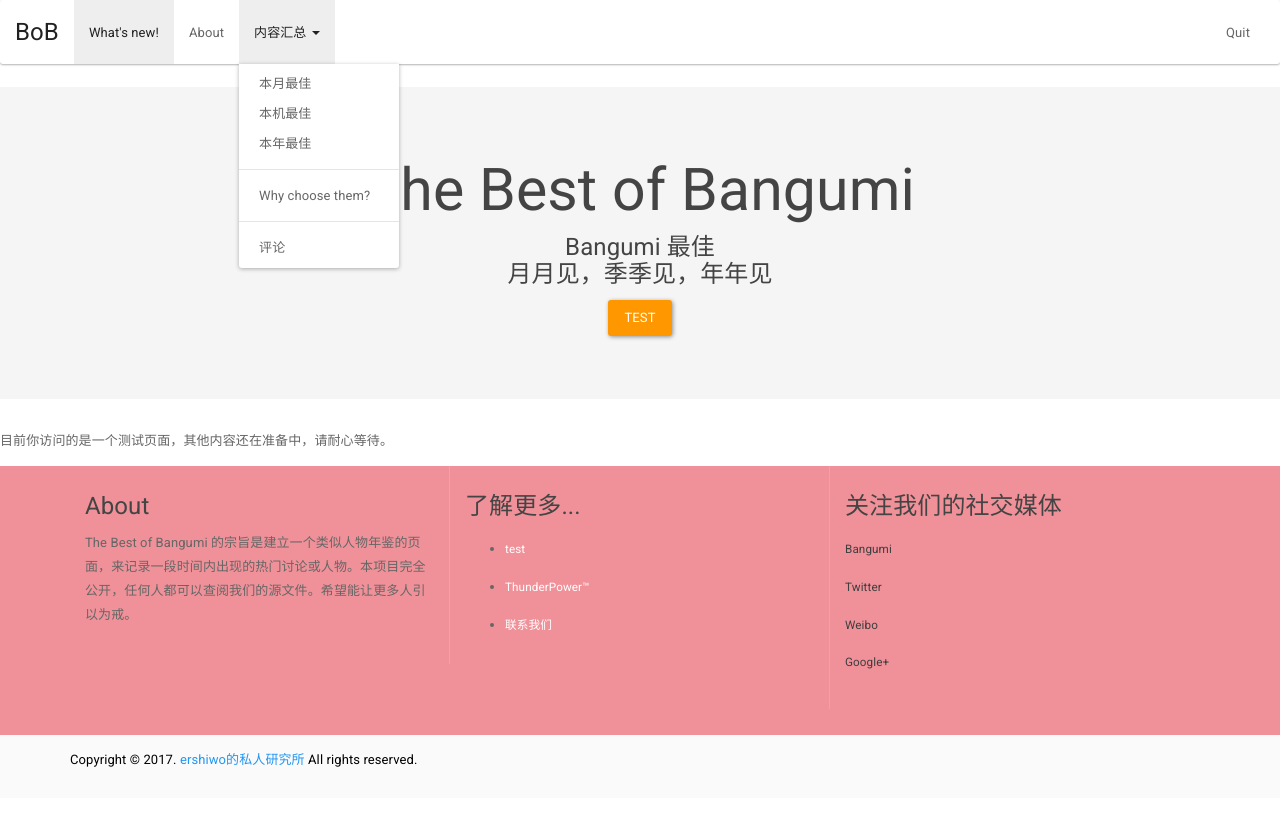
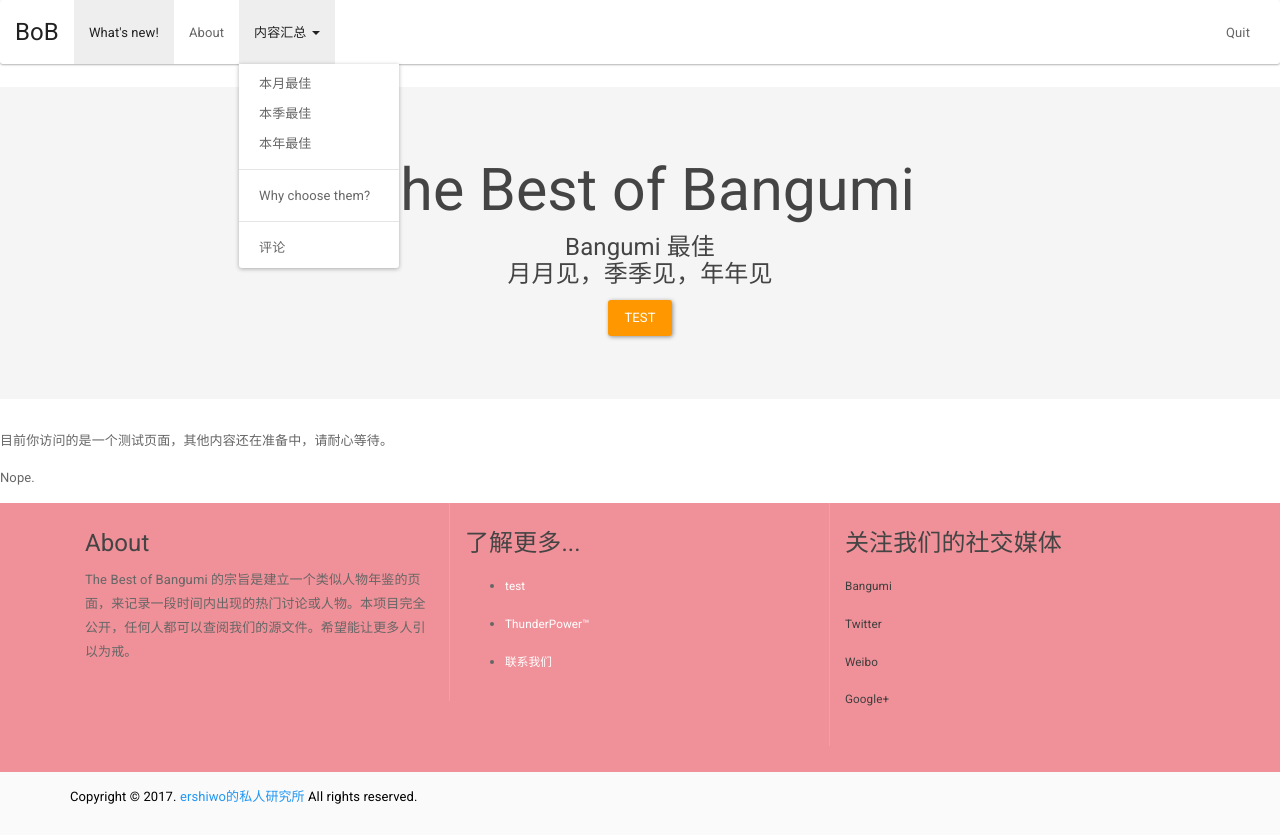
Before and after one commit to ershiwo/bob, a plain HTML site: page web/index.html in a window 1280 px wide. Both pictures are taken after a click on the button "内容汇总". Before the commit the page ends 800 px from the top, so only its background shows below. Drawn offline with Linux system fonts and the light colour scheme.

Commit message:
corrected a wrong word, thanks to @浮幽~ in kancolle qun of bangumi

```diff
--- a/web/index.html
+++ b/web/index.html
@@ -30,7 +30,7 @@
                         <a href="#" class="dropdown-toggle" data-toggle="dropdown" role="button" aria-expanded="false">内容汇总 <span class="caret"></span></a>
                         <ul class="dropdown-menu" role="menu">
                             <li><a href="#">本月最佳</a></li>
-                            <li><a href="#">本机最佳</a></li>
+                            <li><a href="#">本季最佳</a></li>
                             <li><a href="#">本年最佳</a></li>
                             <li class="divider"></li>
                             <li><a href="#">Why choose them?</a></li>
@@ -54,6 +54,7 @@
     </div>
     <div class="content">
         <p>目前你访问的是一个测试页面，其他内容还在准备中，请耐心等待。</p>
+        <p>Nope.</p>
     </div>
     <div class="fotter">
 		 <div class="bscontain">
```
